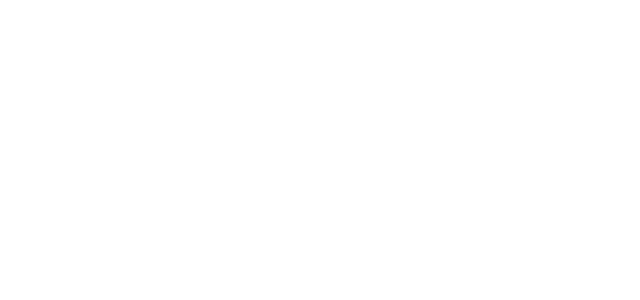
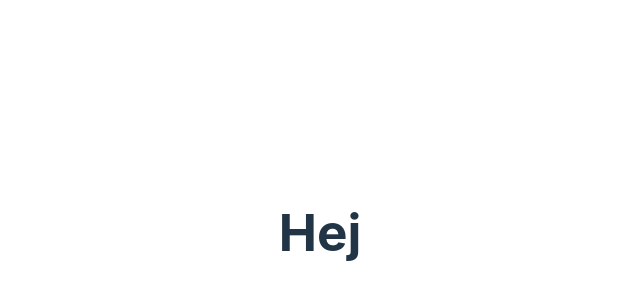
Before and after one commit to Y00e/react-calculator, a React (Vite) app: page / in a window 1280 px wide. Shown: the part 168-468 px from the top of the page, without its empty margins (320-960 px from the left). Built offline with nearby package versions, Linux system fonts and the light colour scheme.

Commit message:
test text added

```diff
--- a/src/App.tsx
+++ b/src/App.tsx
@@ -8,6 +8,7 @@ function App() {
 
   return (
     <>
+    <h1>Hej</h1>
     </>
   )
 }
```
